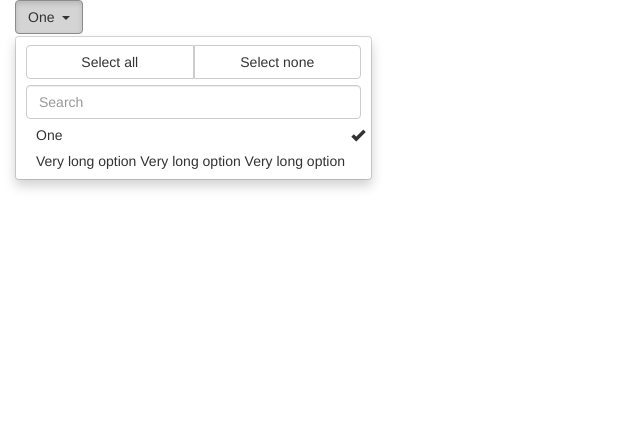
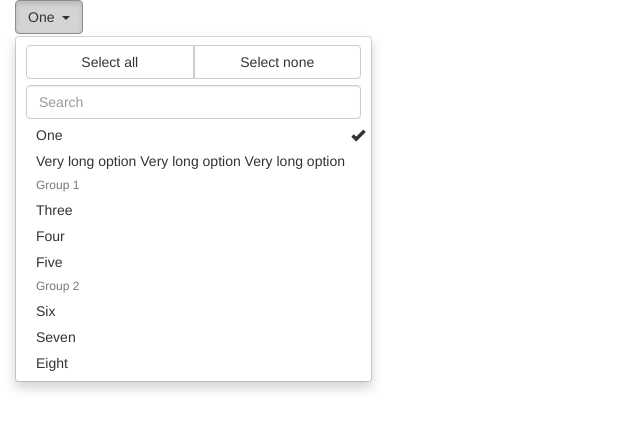
Before and after one commit to myENA/advanced-select, a Vue app: page / in a window 1280 px wide. Both pictures are taken after a click on the button "One". Shown: the top 430 px of the page, without its empty margins (0-640 px from the left). Built offline with nearby package versions, Linux system fonts and the light colour scheme.

Commit message:
Render grouped options

```diff
--- a/src/App.vue
+++ b/src/App.vue
@@ -24,6 +24,22 @@ export default {
     options: [
       { value: 1, text: 'One' },
       { value: 2, text: 'Very long option Very long option Very long option' },
+      {
+        label: 'Group 1',
+        options: [
+          { value: 3, text: 'Three' },
+          { value: 4, text: 'Four' },
+          { value: 5, text: 'Five' },
+        ],
+      },
+      {
+        label: 'Group 2',
+        options: [
+          { value: 6, text: 'Six' },
+          { value: 7, text: 'Seven' },
+          { value: 8, text: 'Eight' },
+        ],
+      },
     ],
     value: [1],
     multiple: true,
--- a/src/components/AdvancedSelect.vue
+++ b/src/components/AdvancedSelect.vue
@@ -31,9 +31,17 @@
           {{texts.empty}}
         </span>
       </li>
-      <li v-else v-for="option in filtered" :key="option.value"
-        :class="{ 'active': !multiple && !!selected[option.value] }">
-        <a href="#" @click="select($event, option.value)">
+      <template v-else>
+        <li v-for="option in filtered" :key="option.value || option.header"
+          :class="{
+            'dropdown-header': option.header,
+            active: !multiple && !!selected[option.value]
+          }">
+          <span v-if="option.header">
+            {{option.header}}
+          </span>
+          <a v-else
+            href="#" @click="select($event, option.value)">
             {{option.text}}
             <i v-if="multiple"
               class="glyphicon"
@@ -41,6 +49,7 @@
             </i>
           </a>
         </li>
+      </template>
     </ul>
   </div>
 </template>
@@ -117,13 +126,16 @@ export default {
       return this.values.join(', ');
     },
     optionsMap() {
-      return this.filtered.reduce((m, o) => Object.assign(m, { [o.value]: o }), {});
+      return this.getOptionsMap(this.filtered);
     },
     selected() {
       let selected = {};
       if (this.myValue) {
-        if (this.multiple) {
-          selected = this.myValue.reduce((s, v) => {
+        let { myValue } = this;
+        if (!this.multiple) {
+          myValue = [this.myValue];
+        }
+        selected = myValue.reduce((s, v) => {
           if (this.optionsMap[v]) {
             Object.assign(s, {
               [v]: this.optionsMap[v],
@@ -131,16 +143,28 @@ export default {
           }
           return s;
         }, {});
-        } else {
-          const opt = this.filtered.find(o => o.value === this.myValue);
-          selected = opt ? { [this.myValue]: opt } : {};
-        }
       }
       return selected;
     },
     filtered() {
-      return this.options.filter(o =>
-        o.text.toLowerCase().indexOf(this.filter.toLowerCase()) !== -1);
+      return this.options.reduce((f, o) => {
+        if (o.options) {
+          // filter this group
+          const group = o.options.filter(this.optionMatch);
+          if (group.length) {
+            // push the header
+            f.push({
+              header: o.label,
+            });
+            // push the rest of the items
+            f.push(...group);
+          }
+        } else if (this.optionMatch(o)) {
+          // it's an item without group, push it to the list
+          f.push(o);
+        }
+        return f;
+      }, []);
     },
     emptyResults() {
       return this.search && this.filtered.length === 0 && this.filter;
@@ -153,6 +177,17 @@ export default {
     },
   },
   methods: {
+    getOptionsMap(options, map = {}) {
+      return options.reduce((m, o) => {
+        if (!o.header) {
+          Object.assign(m, { [o.value]: o });
+        }
+        return m;
+      }, map);
+    },
+    optionMatch(o) {
+      return o.text.toLowerCase().indexOf(this.filter.toLowerCase()) !== -1;
+    },
     select(e, val) {
       let newVal;
       // for multiple, don't close the menu
```
Also changed, not shown: 1 other file (tests, documents, lock files or other folders). Lines whose indentation alone changed are shown as unchanged.
